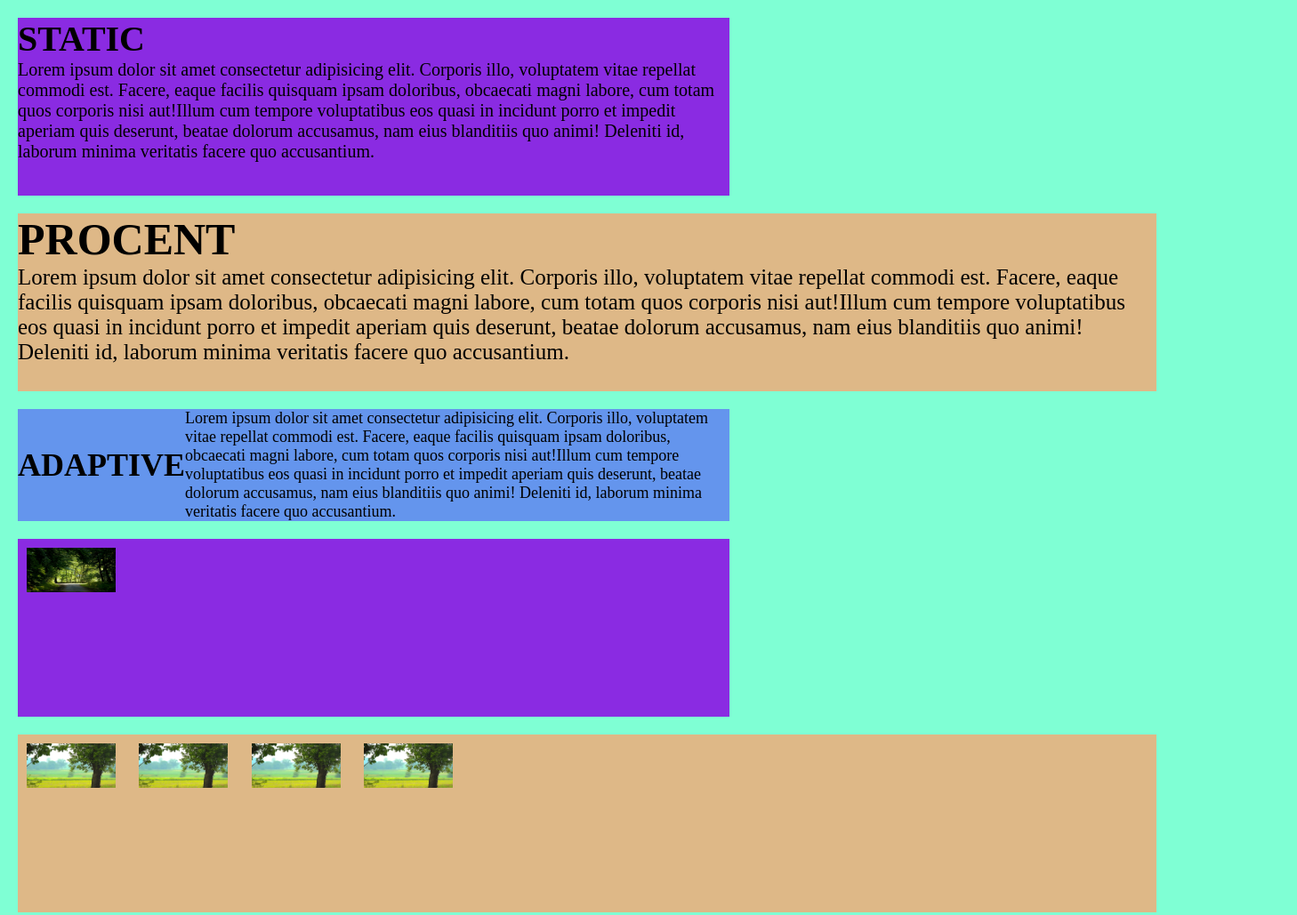
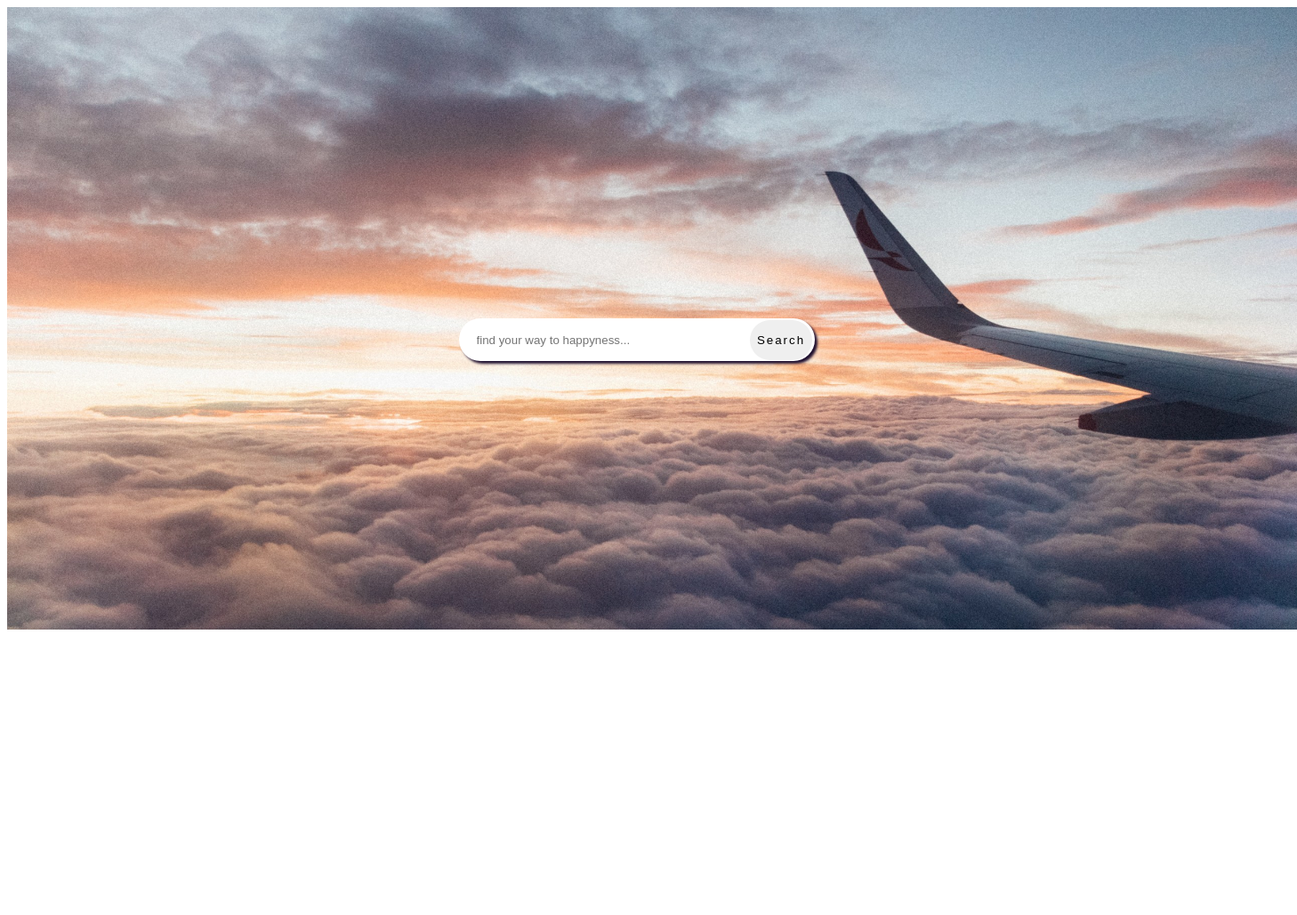
Before and after one commit to Glebcode/adaptive_training, a plain HTML site: page index.html in a window 1280 px wide. Shown: the top 1029 px of the page at 89% size, 1458 px wide, since content can reach past the window. After the commit the page ends 800 px from the top, so only its background shows below. Drawn offline with Linux system fonts and the light colour scheme.

Commit message:
update(CSS):add(input style, background)

```diff
--- a/index.html
+++ b/index.html
@@ -4,54 +4,20 @@
 <head>
     <meta charset="UTF-8">
     <meta name="viewport" content="width=device-width, initial-scale=1.0">
-    <title>Document</title>
+    <title>Travel</title>
     <link rel="stylesheet" href="main.css">
 </head>
 
 <body>
-    <div class="static">
-        <h1>STATIC</h1>
-        <p>Lorem ipsum dolor sit amet consectetur adipisicing elit. Corporis illo, voluptatem vitae repellat commodi
-            est. Facere, eaque facilis quisquam ipsam doloribus, obcaecati magni labore, cum totam quos corporis nisi
-            aut!Illum cum tempore voluptatibus eos quasi in incidunt porro et impedit aperiam quis deserunt, beatae
-            dolorum accusamus, nam eius blanditiis quo animi! Deleniti id, laborum minima veritatis facere quo
-            accusantium.
-        </p>
-    </div>
-    <div class="procent">
-        <h1>PROCENT</h1>
-        <p>Lorem ipsum dolor sit amet consectetur adipisicing elit. Corporis illo, voluptatem vitae repellat commodi
-            est. Facere, eaque facilis quisquam ipsam doloribus, obcaecati magni labore, cum totam quos corporis nisi
-            aut!Illum cum tempore voluptatibus eos quasi in incidunt porro et impedit aperiam quis deserunt, beatae
-            dolorum accusamus, nam eius blanditiis quo animi! Deleniti id, laborum minima veritatis facere quo
-            accusantium.
-        </p>
-    </div>
-    <div class="adaptive">
-        <h1>ADAPTIVE</h1>
-        <p>Lorem ipsum dolor sit amet consectetur adipisicing elit. Corporis illo, voluptatem vitae repellat commodi
-            est. Facere, eaque facilis quisquam ipsam doloribus, obcaecati magni labore, cum totam quos corporis nisi
-            aut!Illum cum tempore voluptatibus eos quasi in incidunt porro et impedit aperiam quis deserunt, beatae
-            dolorum accusamus, nam eius blanditiis quo animi! Deleniti id, laborum minima veritatis facere quo
-            accusantium.
-        </p>
-    </div>
+    <header>
+        <div class="search">
+            <input class="searchBox" type="search" placeholder="find your way to happyness..." name="">
+            <input class="searchButton" type="submit" value="Search">
+        </div>
 
-    <div class="static">
-        <img src="./images/07036e12e9ca047f542437befa8872d3.jpg" alt="img">
-    </div>
-    <div class="procent">
-        <img class="img1" src="./images/1.jpg" alt="img">
-        <img class="img2" src="./images/1.jpg" alt="img">
-        <img class="img3" src="./images/1.jpg" alt="img">
-        <img class="img4" src="./images/1.jpg" alt="img">
-    </div>
-    <div class="adaptive">
-        <img src="./images/pngtree-fresh-natural-product-poster-background-image_146684.jpg" alt="img">
-        <img src="./images/pngtree-fresh-natural-product-poster-background-image_146684.jpg" alt="img">
-        <img src="./images/pngtree-fresh-natural-product-poster-background-image_146684.jpg" alt="img">
-        <img src="./images/pngtree-fresh-natural-product-poster-background-image_146684.jpg" alt="img">
-    </div>
+
+    </header>
+
 </body>
 
 </html>
--- a/main.css
+++ b/main.css
@@ -1,128 +1,48 @@
-/* html{
-    font-size: 20px;
-} */
-body {
-    background-color: aquamarine;
-    margin: 0;
-    /* overflow: hidden; */
+header {
+    position: relative;
+    background: url(images/2.jpg);
+    background-size: 1450px;
+    height: 700px;
+    width: 1450px;
 }
 
-p,
-h1 {
-    padding: 0;
-    margin: 0;
-
+.searchBox {
+    position: absolute;
+    width: 400px;
+    height: 48px;
+    box-shadow: rgb(30, 14, 46) 3px 3px 3px;
+    border-style: dashed;
+    border: 2px;
+    border-radius: 35px;
+    padding: 0px 20px;
+    padding-right: 80px ;
 }
 
-.static {
-    width: 800px;
-    height: 200px;
-    background-color: blueviolet;
-    font-size: 20px;
+.searchButton {
+    position: absolute;
+    width: 70px;
+    height: 45px;
+    left: 835px;
+    top: 352px;
+    border-radius: 35px;
+    border-style: none;
+    font-family: fantasy;
+    letter-spacing: 2px;
 }
 
-.static p {
-    font-size: 1em;
+.search {
+    width: 400px;
+    height: 50px;
+    padding-top: 350px;
+    padding-left: 35%;
 }
-
-.procent {
-    width: 100%;
-    height: 200px;
-    background-color: burlywood;
-    font-size: 25px;
+.searchBox:focus{
+    outline: none;
 }
-
-.procent p {
-    font-size: 1em;
+.searchButton:focus{
+    outline: none;
+    background-color: cadetblue;
 }
-
-.adaptive {
-    width: 800px;
-    height: auto;
-    background-color: cornflowerblue;
-    font-size: 18px;
-    display: flex;
-    align-items: center;
-    justify-content: center;
+.searchButton:hover{
+    background-color: rgb(131, 221, 224);
 }
-
-.adaptive p {
-    font-size: 1em;
-}
-
-div {
-    margin: 20px;
-}
-
-img {
-    width: 100px;
-    height: 50px;
-    margin: 10px;
-}
-
-
-@media screen and (max-width: 1000px) and (min-width: 601px) {
-    html {
-        font-size: 18px;
-    }
-
-    .adaptive {
-        width: 700px;
-        font-size: 15px;
-    }
-
-    .procent {
-        font-size: 20px;
-    }
-
-    .static {
-        font-size: 18px;
-    }
-    /* .adaptive img{
-        width:80%;
-        height: 100px;
-    } */
-    .adaptive img{
-        width:50px;
-        height: 25px;
-    }
-}
-
-@media screen and (max-width: 600px) and (min-width: 100px) {
-
-    .adaptive {
-        width: 300px;
-        flex-direction: column;
-    }
-    .adaptive img{
-        width: 80%;
-        height: 70px;
-    }
-    .adaptive p {
-        font-size: 10px;
-    }
-    .procent{
-        position: relative;
-        height: 300px;
-    }
-    .procent img{
-        position: absolute;
-        width: 100px;
-        height: 50px;
-    }
-    .img1{
-        top: 10%;
-    }
-    .img2 {
-        top: 0;
-        left: 10%;
-    }
-    .img3{
-        top: 10%;
-        left: 20%;
-    }
-    .img4{
-        top: 25%;
-        right: 0;
-    }
-}
--- /dev/null
+++ b/main1.css
@@ -0,0 +1,128 @@
+/* html{
+    font-size: 20px;
+} */
+body {
+    background-color: aquamarine;
+    margin: 0;
+    /* overflow: hidden; */
+}
+
+p,
+h1 {
+    padding: 0;
+    margin: 0;
+
+}
+
+.static {
+    width: 800px;
+    height: 200px;
+    background-color: blueviolet;
+    font-size: 20px;
+}
+
+.static p {
+    font-size: 1em;
+}
+
+.procent {
+    width: 100%;
+    height: 200px;
+    background-color: burlywood;
+    font-size: 25px;
+}
+
+.procent p {
+    font-size: 1em;
+}
+
+.adaptive {
+    width: 800px;
+    height: auto;
+    background-color: cornflowerblue;
+    font-size: 18px;
+    display: flex;
+    align-items: center;
+    justify-content: center;
+}
+
+.adaptive p {
+    font-size: 1em;
+}
+
+div {
+    margin: 20px;
+}
+
+img {
+    width: 100px;
+    height: 50px;
+    margin: 10px;
+}
+
+
+@media screen and (max-width: 1000px) and (min-width: 601px) {
+    html {
+        font-size: 18px;
+    }
+
+    .adaptive {
+        width: 700px;
+        font-size: 15px;
+    }
+
+    .procent {
+        font-size: 20px;
+    }
+
+    .static {
+        font-size: 18px;
+    }
+    /* .adaptive img{
+        width:80%;
+        height: 100px;
+    } */
+    .adaptive img{
+        width:50px;
+        height: 25px;
+    }
+}
+
+@media screen and (max-width: 600px) and (min-width: 100px) {
+
+    .adaptive {
+        width: 300px;
+        flex-direction: column;
+    }
+    .adaptive img{
+        width: 80%;
+        height: 70px;
+    }
+    .adaptive p {
+        font-size: 10px;
+    }
+    .procent{
+        position: relative;
+        height: 300px;
+    }
+    .procent img{
+        position: absolute;
+        width: 100px;
+        height: 50px;
+    }
+    .img1{
+        top: 10%;
+    }
+    .img2 {
+        top: 0;
+        left: 10%;
+    }
+    .img3{
+        top: 10%;
+        left: 20%;
+    }
+    .img4{
+        top: 25%;
+        right: 0;
+    }
+}
```
Also changed, not shown: index1.html (added, +57 -0 lines), images/2.jpg (added), images/favicon.ico (added).
